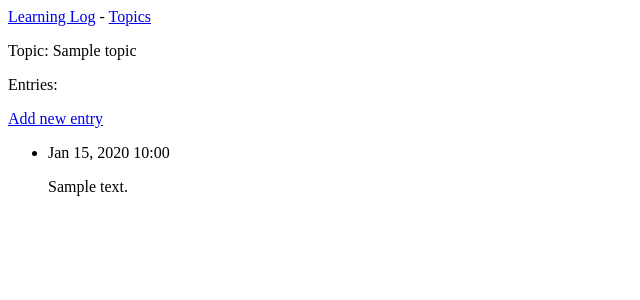
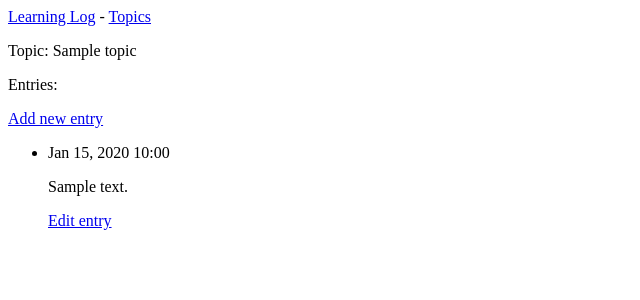
Before and after one commit to lfstos/learning-log, a Django app: template learning_logs/templates/learning_logs/topic.html in a window 1280 px wide. Shown: the top 300 px of the page, without its empty margins (0-640 px from the left). Run offline with Django 3.2, Linux system fonts and the light colour scheme; the template is opened without the code that fills it: most values are stand-ins (such as "Sample title", 1, 10 or a date in 2020).

Commit message:
Adicionado comentários

```diff
--- a/learning_logs/templates/learning_logs/topic.html
+++ b/learning_logs/templates/learning_logs/topic.html
@@ -3,17 +3,26 @@
 {% block content %}
   <p>Topic: {{ topic }}</p>
   <p>Entries:</p>
+  <!-- Adicionamos o link antes de mostrar as entradas, pois acrescentar nova
+       entrada será a ação mais comum nessa página. -->
   <p><a href="{% url 'learning_logs:new_entry' topic.id %}">Add new entry</a></p>
   <ul>
+
+    <!-- Fazemos um for nas entradas para listar separadamente cada uma. -->
     {% for entry in entries %}
       <li>
         <!-- Em Django uma linha vertical (|) representa um filtro de template
              Uma função que modifica o valor de uma variável de template.-->
         <p>{{ entry.date_added | date:'M d, Y H:i' }}</p>
+
+        <!-- O filtro linebreaks garante que entradas com texto longo incluam
+        quebras de linha em um formato compreensível pelos navegadores,
+        em vezv mostrar um bloco de texto contínuo. -->
         <p>{{ entry.text | linebreaks }}</p>
-        <!-- O filtro linebreaks garante que entradas com texto longo incluam
-             quebras de linha em um formato compreensível pelos navegadores,
-             em vezv mostrar um bloco de texto contínuo. -->
+        <p>
+          <a href="{% url 'learning_logs:edit_entry' entry.id %}">Edit entry<a>
+        </p>
+
       </li>
       {% empty %}
       <li> There are no entries for this topic yet.</li>
```
